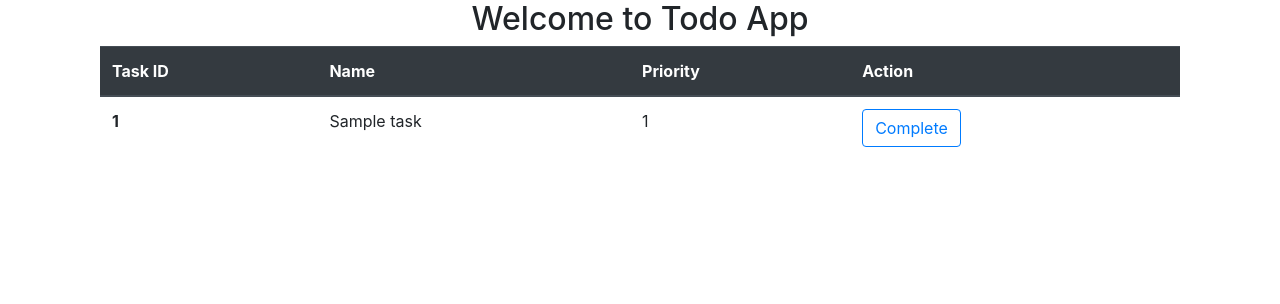
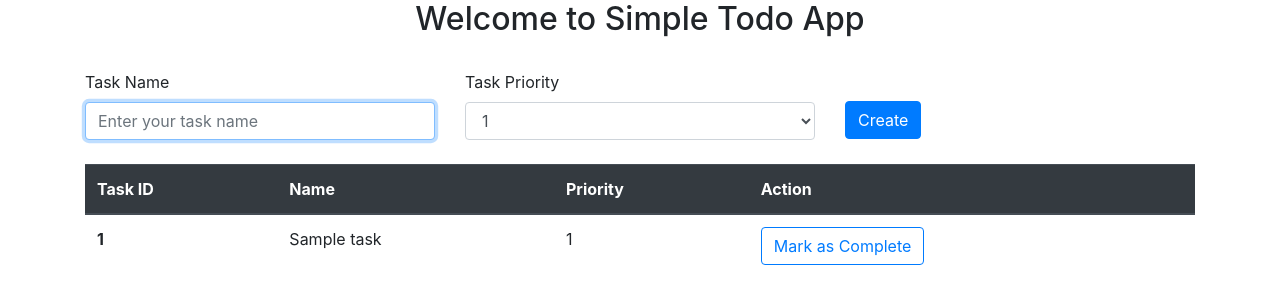
Before and after one commit to ptyadana/django-WEB-simple-todo, a Django app: page / in a window 1280 px wide. Shown: the top 304 px of the page. Run offline with Django 3.2, Linux system fonts and the light colour scheme; tables that the repository leaves empty hold one stand-in row (values such as "Sample post"); some libraries are stand-ins or nearby versions.

Commit message:
refactor views and html as one page only

```diff
--- a/todo_app/templates/todo_app/home.html
+++ b/todo_app/templates/todo_app/home.html
@@ -8,9 +8,34 @@
 </head>
 <body>
     <div class="container">
+        <div class="row">
             <div class="col-md-12">
-            <center><h2>Welcome to Todo App</h2></center>
+                <center><h2>Welcome to Simple Todo App</h2></center>
             </div>
+        </div>
+        <br>
+        <form class="row" method="POST" action="{% url 'addtask' %}">
+            {% csrf_token %}
+            <div class="col">
+                <label for="name">Task Name</label>
+                <input type="name" class="form-control" id="name" name="name" placeholder="Enter your task name" autofocus>
+            </div>
+            <div class="col">
+                <label for="priority">Task Priority</label>
+                <select class="form-control" id="priority"  name="priority">
+                <option>1</option>
+                <option>2</option>
+                <option>3</option>
+                <option>4</option>
+                <option>5</option>
+                </select>
+            </div>
+            <div class="col" style="padding-top: 31px;">
+                <button type="submit" class="btn btn-primary">Create</button>
+            </div>
+        </form>
+        <br>
+        <div class="row">
             <div class="col-md-12">
                 <table class="table">
                     <thead class="thead-dark">
@@ -27,12 +52,17 @@
                             <th scope="row">{{task.id}}</th>
                             <td>{{task.name}}</td>
                             <td>{{task.priority}}</td>
-                        <td><button type="submit" class="btn btn-outline-primary">Complete</button></td>
+                            <td title="Marking the task as Complete will delete the task from the list.">
+                                <a href="home/{{task.id}}" class="btn btn-outline-primary">
+                                    Mark as Complete
+                                </a>
+                            </td>
                         </tr>
                     {% endfor%}
                     </tbody>
                   </table>
             </div>
         </div>
+    </div>
 </body>
 </html>
--- a/todo_app/urls.py
+++ b/todo_app/urls.py
@@ -3,5 +3,7 @@ from todo_app import views
 
 urlpatterns = [
     path('',views.home,name='home'),
+    path('home',views.home,name='home'),
     path('add',views.add_task,name='addtask'),
+    path('home/<id>',views.home,name='home')
 ]
--- a/todo_app/views.py
+++ b/todo_app/views.py
@@ -2,12 +2,19 @@ from django.shortcuts import render,redirect
 from .models import Task
 
 # Create your views here.
-def home(request):
+def home(request,id=None):
     tasks = Task.objects.all()
+
+    #if this is for completed task to delete, id will be passed
+    if id:
+        complete_task(id)
+        return redirect('/')
+
     return render(request,'todo_app/home.html',{'tasks':tasks})
 
 
 def add_task(request):
+    """add new task"""
     if request.method == "POST":
         name = request.POST.get('name','')
         priority = request.POST.get('priority','')
@@ -19,3 +26,9 @@ def add_task(request):
         return redirect('/')
 
     return render(request,'todo_app/add_task.html',{})
+
+
+def complete_task(id):
+    """mark as complete for task and delete it"""
+    task = Task.objects.get(id=id)
+    task.delete()
```
Also changed, not shown: todo_app/templates/todo_app/add_task.html (deleted, +0 -25 lines). Lines whose indentation alone changed are shown as unchanged.
